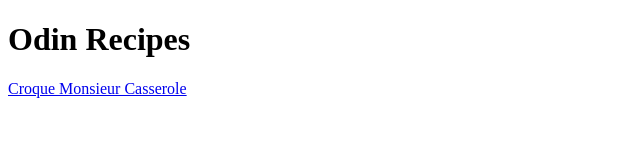
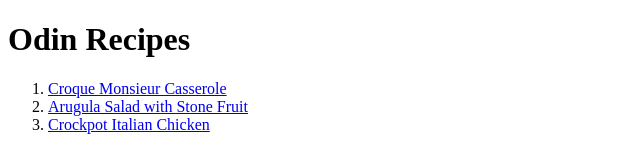
Before and after one commit to nubcynic/odin-recipes, a plain HTML site: page index.html in a window 1280 px wide. Shown: the whole page, without its empty margins (0-640 px from the left). Drawn offline with Linux system fonts and the light colour scheme.

Commit message:
Link recipe pages and keep them in ordered list

```diff
--- a/index.html
+++ b/index.html
@@ -7,6 +7,10 @@
 </head>
 <body>
     <h1>Odin Recipes</h1>
-    <a href="./recipes/croque-casserole.html">Croque Monsieur Casserole</a>
+    <ol>
+        <li><a href="./recipes/croque-casserole.html">Croque Monsieur Casserole</a></li>
+        <li><a href="./recipes/arugula-salad.html">Arugula Salad with Stone Fruit</a></li>
+        <li><a href="./recipes/crockpot-chicken.html">Crockpot Italian Chicken</a></li>
+    </ol>
 </body>
 </html>
```
